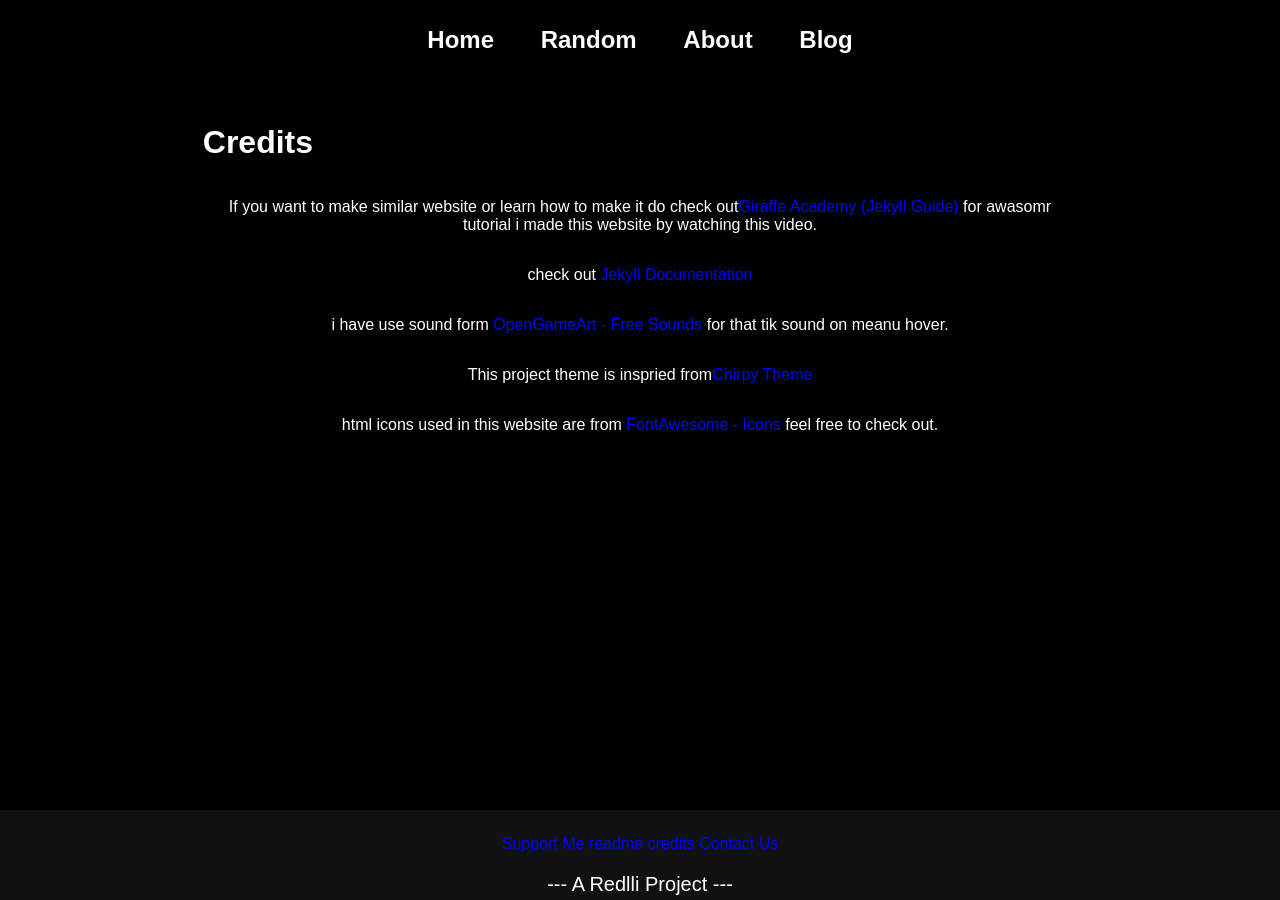
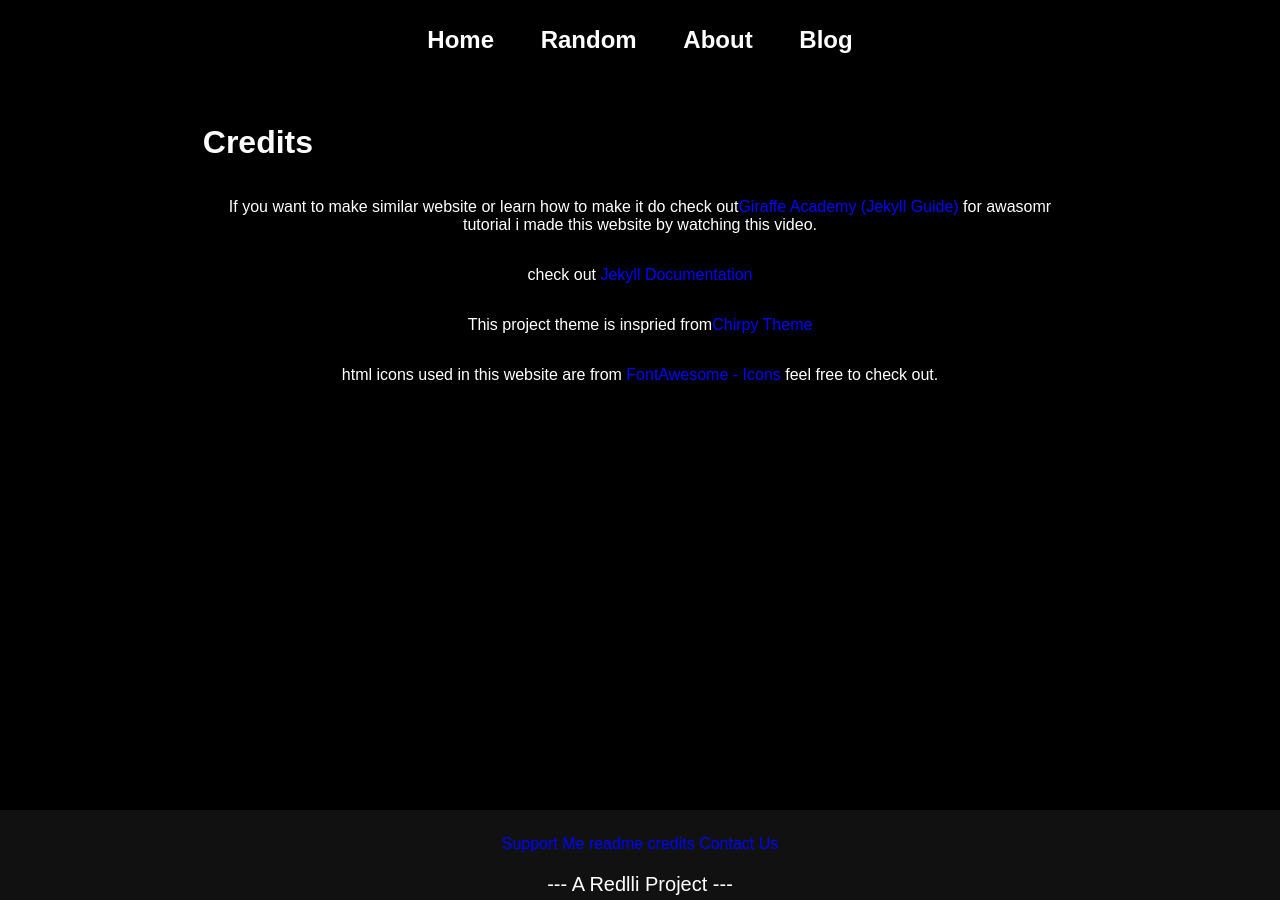
Before and after one commit to redlli/redlli.github.io, a Jekyll site: the page built from pages/credit-card.md, in a window 1280 px wide and 900 px high. Built offline with Jekyll 4.4.1, drawn with Linux system fonts in a browser that asks for light colours.

Commit message:
Replaced  Hover.wav

```diff
--- a/pages/credit-card.md
+++ b/pages/credit-card.md
@@ -10,7 +10,6 @@ If you want to make similar website or learn how to make it do check out<a class
 
  check out <a class="linkhai" href="https://jekyllrb.com/docs/home/">Jekyll Documentation</a>
 
-i have use sound form <a class="linkhai" href="https://opengameart.org/users/kenney">OpenGameArt - Free Sounds</a> for that tik sound on meanu hover.
 
 This project theme is inspried from<a class="linkhai" href="https://github.com/cotes2020/jekyll-theme-chirpy">Chirpy Theme</a>
 
```
Also changed, not shown: 1 other file.
